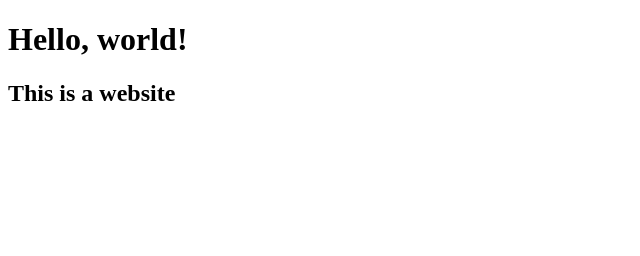
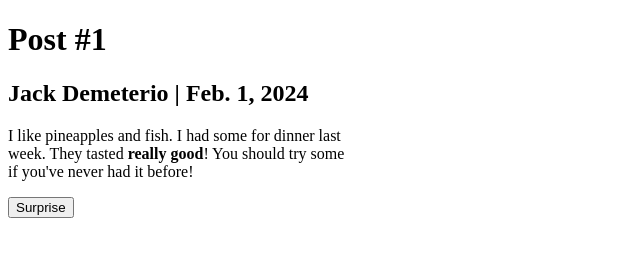
Before and after one commit to barbute/Bus-Application, a plain HTML site: page index.html in a window 1280 px wide. Shown: the whole page, without its empty margins (0-640 px from the left). Drawn offline with Linux system fonts and the light colour scheme.

Commit message:
Basic blog post HTML (learning)

```diff
--- a/index.html
+++ b/index.html
@@ -1,12 +1,17 @@
 <!DOCTYPE html>
-<html lang="en">
-<head>
-    <meta charset="UTF-8">
-    <meta name="viewport" content="width=device-width, initial-scale=1.0">
-    <title>Bus Application</title>
-</head>
+<html>
+    <head>
+        <title>Blog</title>
+        <style>
+
+        </style>
+    </head>
     <body>
-        <h1> Hello, world! </h1>
-        <h2> This is a website </h2>
+        <h1>Post #1</h1>
+        <h2>Jack Demeterio | Feb. 1, 2024</h2>
+        <p>I like pineapples and fish. I had some for dinner last<br/>
+            week. They tasted <strong>really good</strong>! You should try some <br/>
+            if you've never had it before!</p>
+        <button>Surprise</button>
     </body>
 </html>
```
